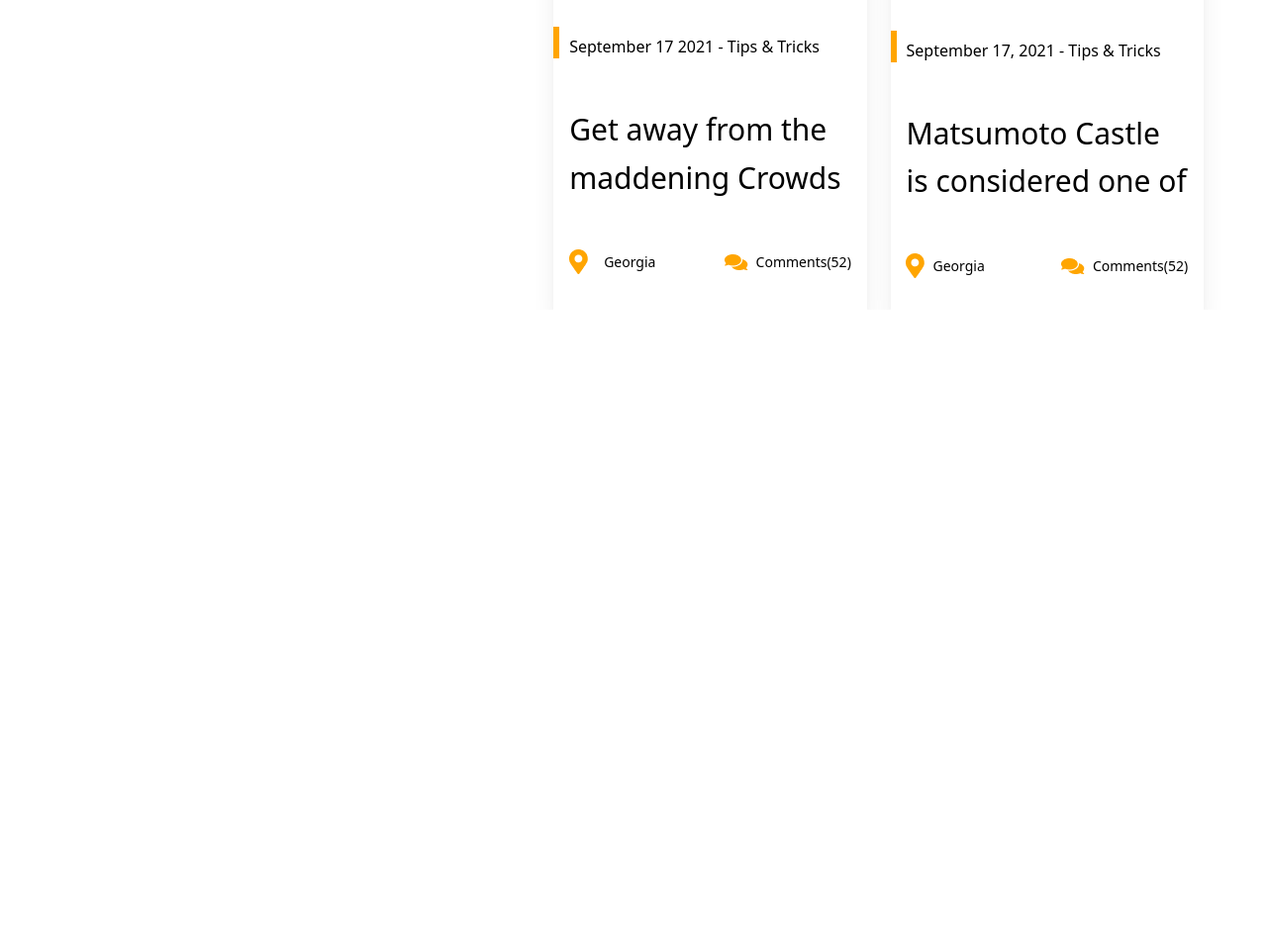
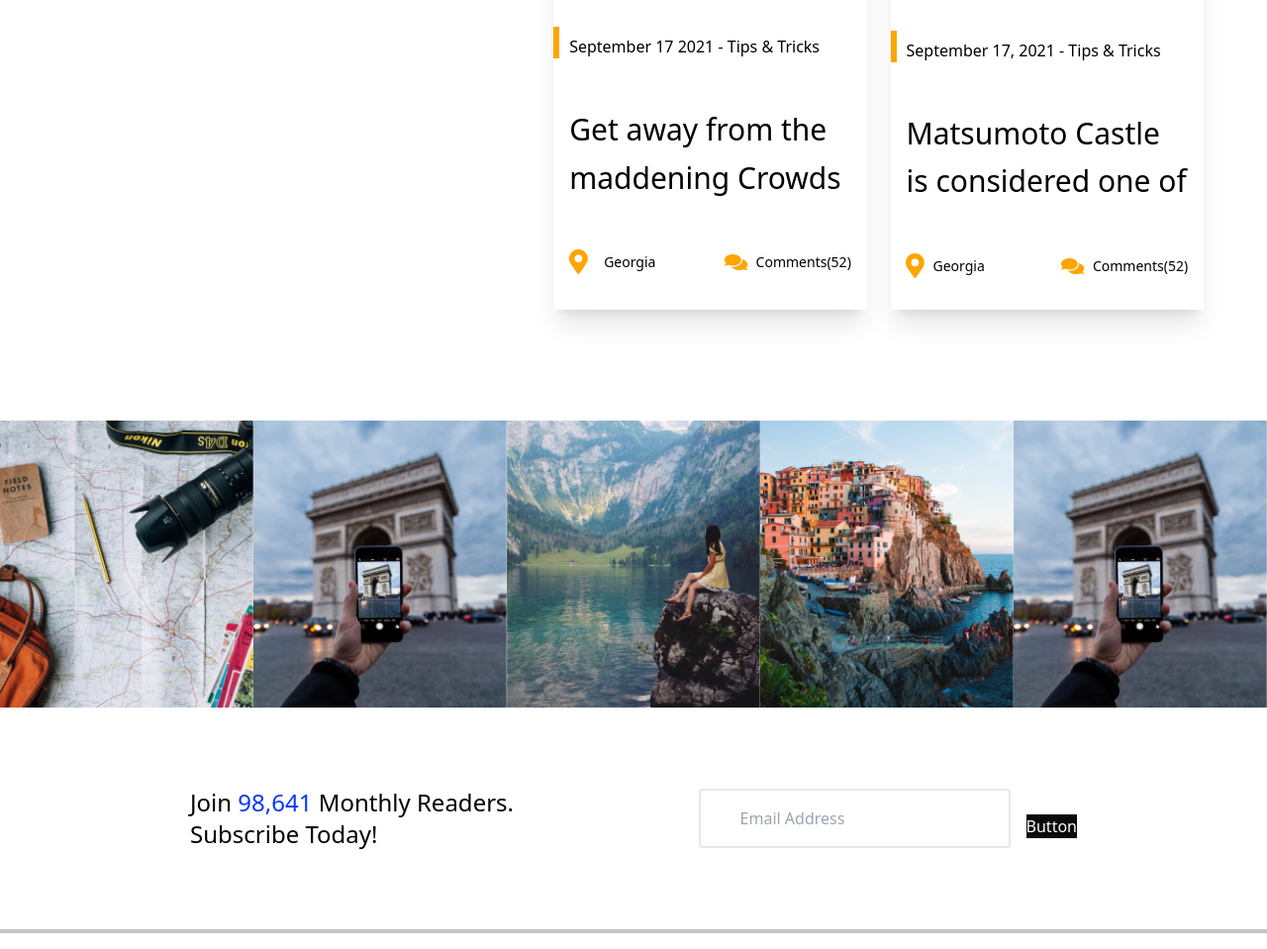
Before and after one commit to wandeyyyyy/travel-website, a plain HTML site: page index.html in a window 1280 px wide. Shown: the part 6048-7007 px from the top of the page at 99% size. Before the commit the page ends 6361 px from the top, so only its background shows below. Drawn offline with Linux system fonts and the light colour scheme.

Commit message:
another commit

```diff
--- a/index.html
+++ b/index.html
@@ -504,6 +504,31 @@
        </div>
 
       </div>
+
+      <div class="grid grid-cols-5 mt-28">
+        <img src="./images/carousel1.png" alt="" class="w-full">
+        <img src="./images/carousel2.png" alt="" class="w-full">
+        <img src="./images/carousel3.png" alt="" class="w-full">
+        <img src="./images/carousel4.png" alt="" class="w-full">
+
+        <img src="./images/carousel2.png" alt="" class="w-full">
+      </div>
+
+      <div class="max-w-[70%] mx-auto md:flex lg:justify-between mt-20">
+        <p class="text-2xl font-medium text-center lg:text-left">Join <span class="text-custom-navhover">98,641 </span>Monthly Readers. <br>Subscribe Today!</p>
+        <div class="flex flex-col lg:flex-row justify-center items-center mt-8 lg:mt-0">
+          <input type="email" id="email" name="email" placeholder="Email Address" class=" py-4 px-10  border-2 mr-4 rounded w-full">
+          <div class="text-center mt-4">
+          <!-- <button class="bg-custom-navhover hover:bg-blue-800 text-white rounded font-bold w-full">SubScribe</button> -->
+          <button class="bg-neutral-950 text-white w-full  flex justify-center">Button</button>
+          </div>
+        </div>
+      </div>
+
+      <div class="mt-20 mb-4">
+        <div class="bg-custom-hr h-1"></div>
+
+      </div>
     </div>
 
 
--- a/tailwind.config.js
+++ b/tailwind.config.js
@@ -15,6 +15,7 @@ module.exports = {
       twitter: '#60B7FE',
       youtube: '#FE2C3C',
       instagram: '#E14D93',
+      hr: "#c4c4c4",
       }
     }
     },
```
Also changed, not shown: dist/output.css, images/ca.png (renamed from images/image 27.png), images/carousel1.png (renamed from images/image 24.png), images/carousel2.png (renamed from images/image 25.png), images/carousel3.png (renamed from images/image 26.png), images/carousel4.png (renamed from images/image 28.png), images/carousel5.png (renamed from images/image 29.png), 1 other file.
